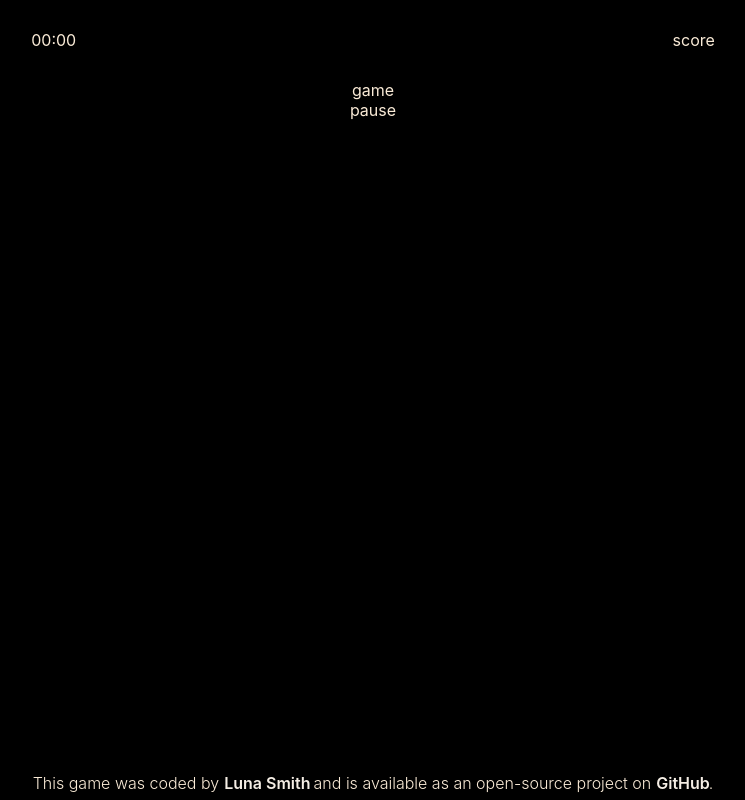
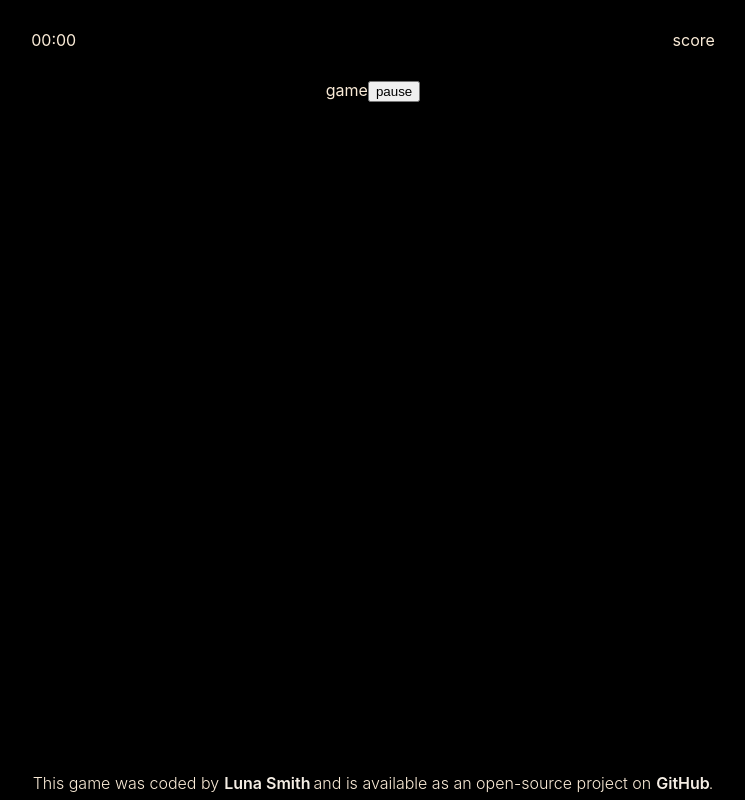
Before and after one commit to Lu-Smith/space_invaders_react_tdd, a React (Create React App) app: page / in a window 1280 px wide. Both pictures are taken after a click on the button "Start". Shown: the whole page, without its empty margins (267-1012 px from the left). Built offline with nearby package versions, Linux system fonts and the light colour scheme.

Commit message:
Updated Game.tsx

```diff
--- a/src/components/Game.tsx
+++ b/src/components/Game.tsx
@@ -15,7 +15,7 @@ const Game = () => {
       </header>
       <div className="Game-container" data-testid="game-container">
         game
-        <div data-testId="game-button-container">pause</div>
+        <button data-testId="game-button">pause</button>
       </div>
       <FooterComponent />
     </div>
```
Also changed, not shown: 1 other file (tests, documents, lock files or other folders).
